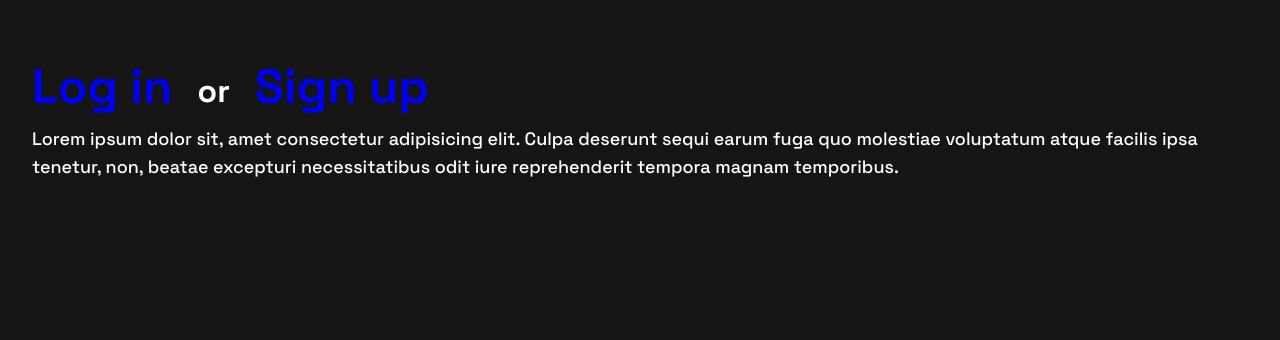
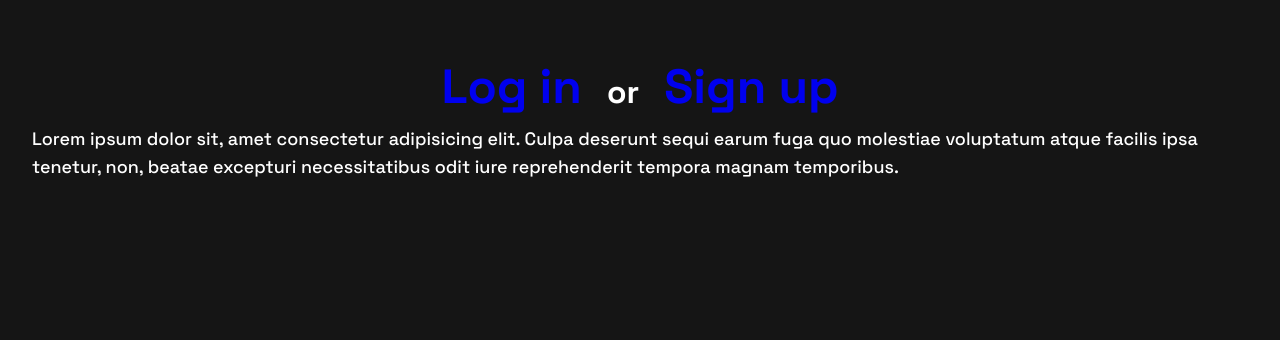
Before and after one commit to WADEAWHILE/wadeawhile.github.io, a PHP site: page / in a window 1280 px wide. Shown: the part 118-458 px from the top of the page. Run offline with PHP 8.4, Linux system fonts and the light colour scheme.

Commit message:
Update global.css
center aligned the mainHeader class

```diff
--- a/Example02/css/global.css
+++ b/Example02/css/global.css
@@ -207,15 +207,11 @@ a {
 }
 
 .mainHeader {
-    display: inline-flex;
+    display: flex;
     flex-wrap: wrap;
-    align-items: flex-end; /* aligns to bottom line */
+    align-items: baseline; /* aligns to bottom line */
     justify-content: center;
     gap: 20px 25px;
-}
-
-.mainHeader h5 {
-    margin-bottom: 0.5rem;
 }
 
 .mainHeader h3 a {
```
